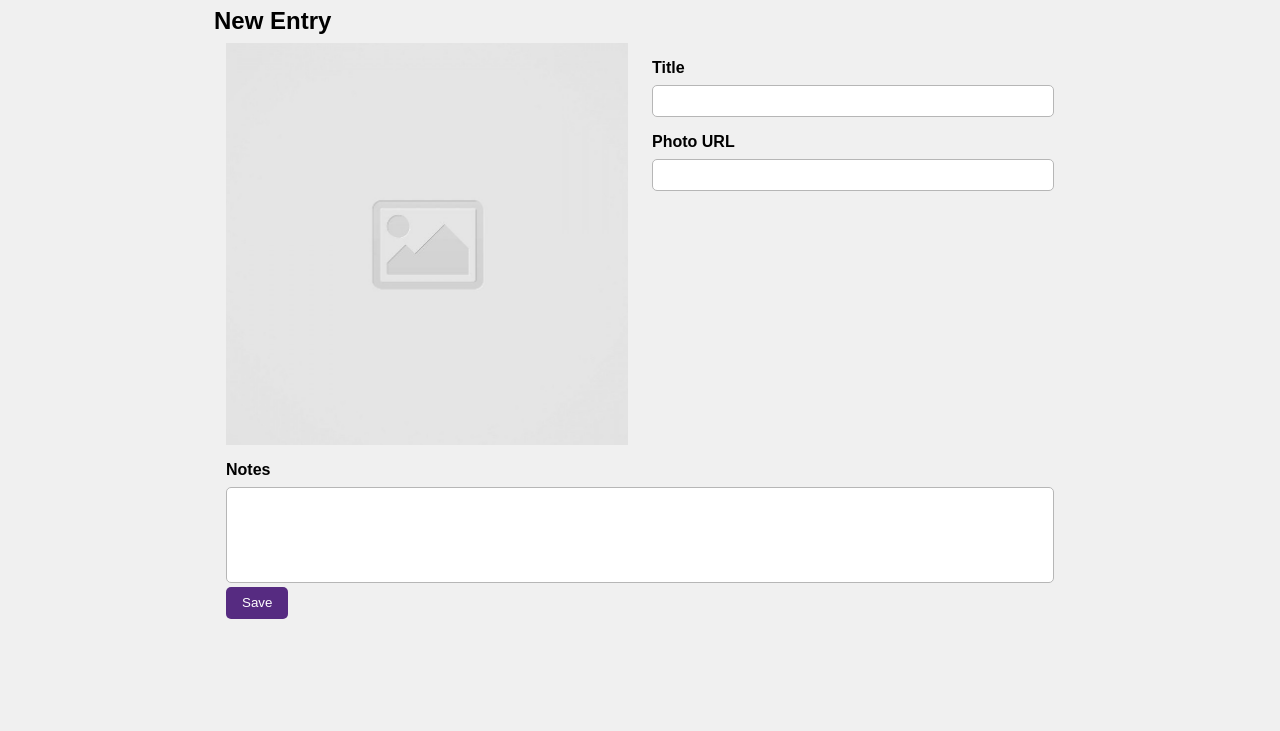
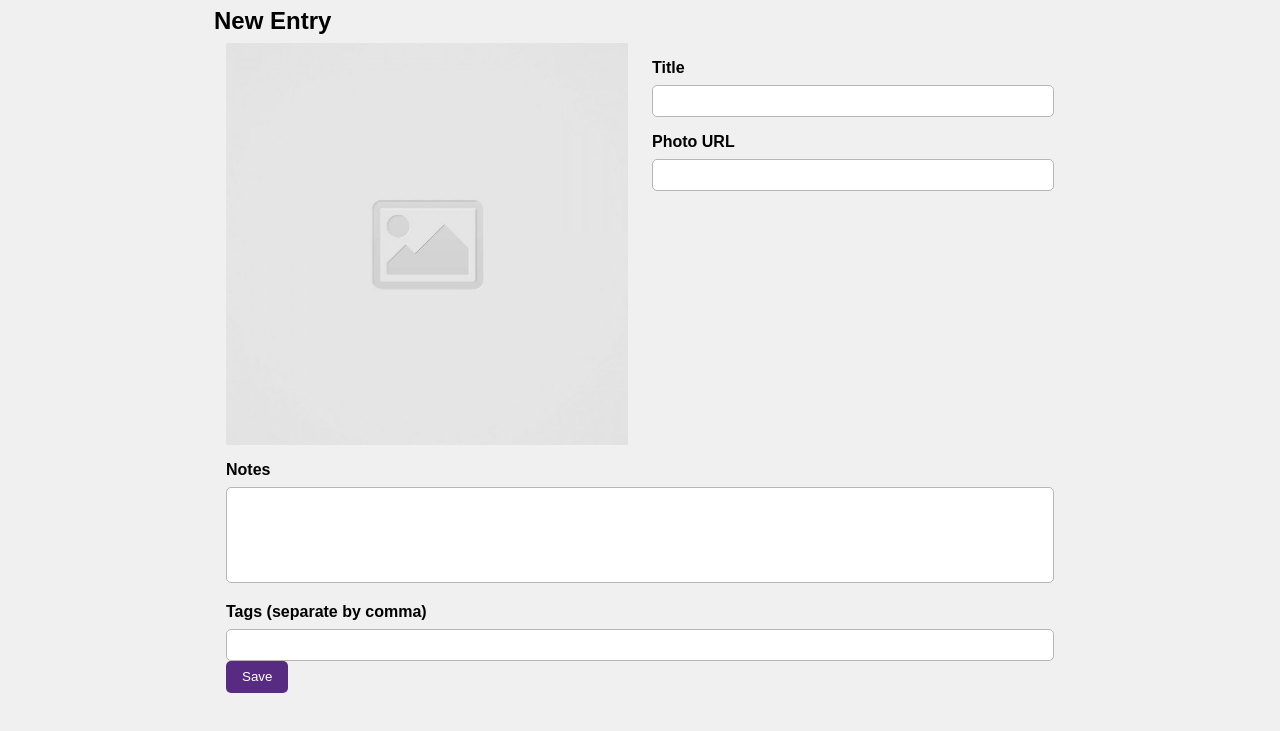
Before and after one commit to 16hsuisaac/code-journal, a website: page index.html in a window 1280 px wide. Shown: the part 57-788 px from the top of the page. Drawn offline with Linux system fonts and the light colour scheme.

Commit message:
created an additional input section in the form creation page to take tag names

```diff
--- a/index.html
+++ b/index.html
@@ -46,6 +46,10 @@
                 <h3>Notes</h3>
                 <textarea rows="6" class="input notes" required></textarea>
               </label>
+              <label>
+                <h3>Tags (separate by comma)</h3>
+                <input type="text" class="column-full input tags">
+              </label>
               <div class="row flex-end space-between">
                 <a class="delete hidden">Delete Entry</a>
                 <input type="submit" value="Save" class="button" required>
```
